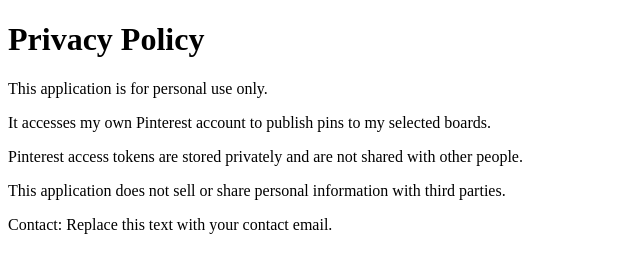
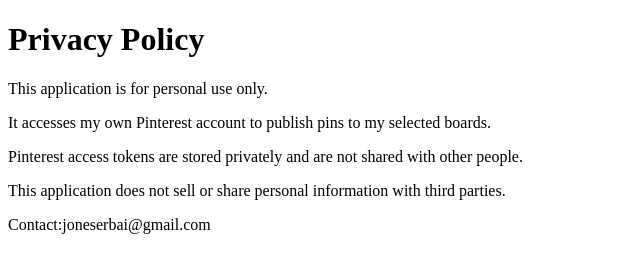
Before and after one commit to erbaiy/pins-auto-poster, a plain HTML site: page privacy.html in a window 1280 px wide. Shown: the whole page, without its empty margins (0-640 px from the left). Drawn offline with Linux system fonts and the light colour scheme.

Commit message:
Update contact email in privacy.html

```diff
--- a/privacy.html
+++ b/privacy.html
@@ -25,7 +25,7 @@
   </p>
 
   <p>
-    Contact: Replace this text with your contact email.
+    Contact:joneserbai@gmail.com
   </p>
 </body>
 </html>
```
